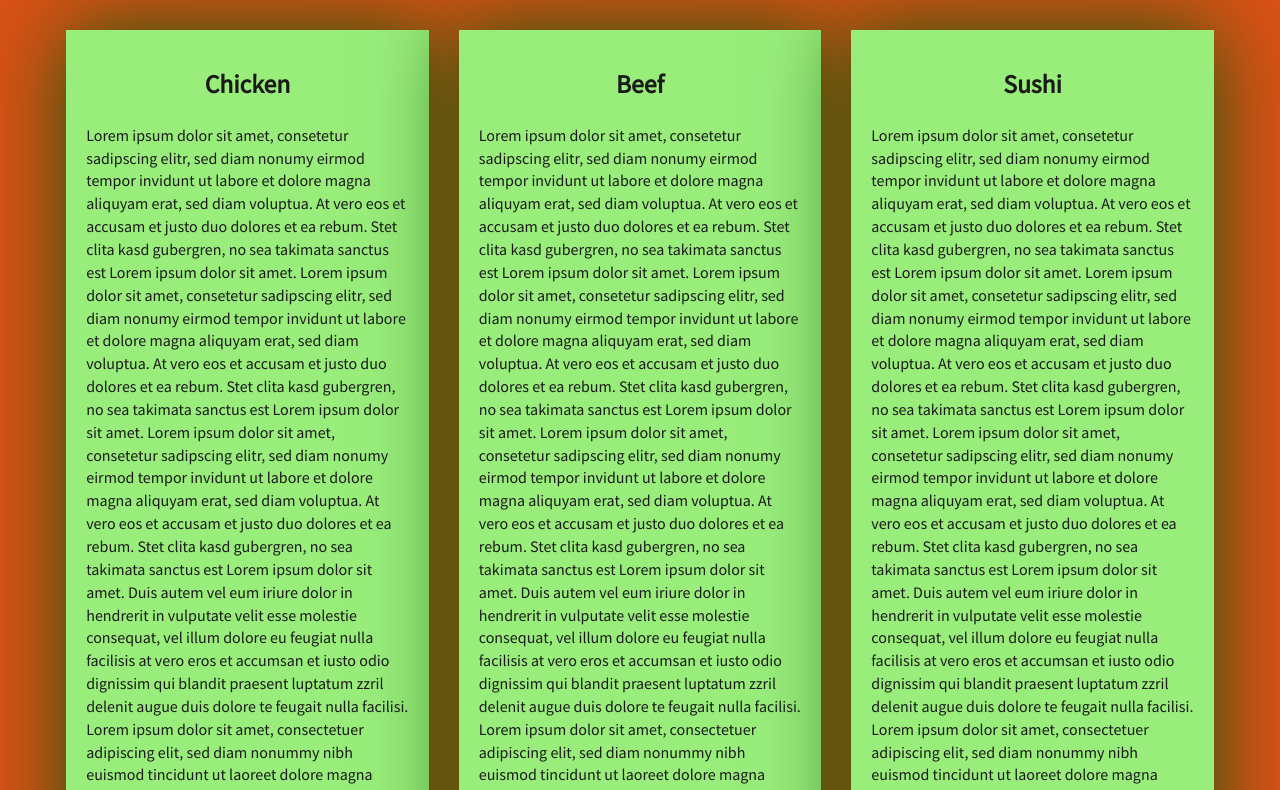
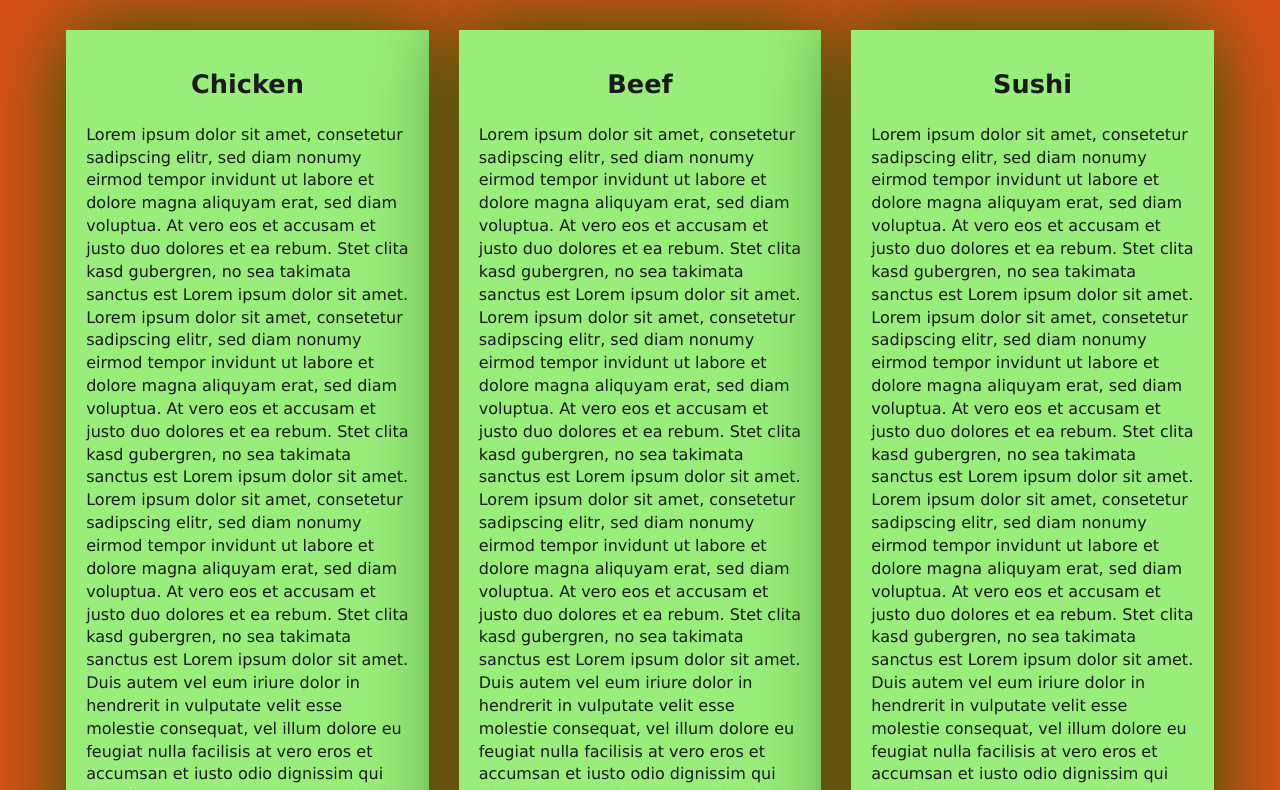
Before and after one commit to Mohid123/HTML-CSS-Javascript, a plain HTML site: page Assignment_2/index.html in a window 1280 px wide. Shown: the part 197-987 px from the top of the page. Drawn offline with Linux system fonts and the light colour scheme.

Commit message:
Update styles.css

```diff
--- a/Assignment_2/css/styles.css
+++ b/Assignment_2/css/styles.css
@@ -1,6 +1,6 @@
 body {
     font-size: 16px;
-    font-family: 'Source Sans Pro', sans-serif;
+    font-family: 'Verdana', sans-serif;
     color: #1a1a1a;
     background-color: #db5116;
 }
```
